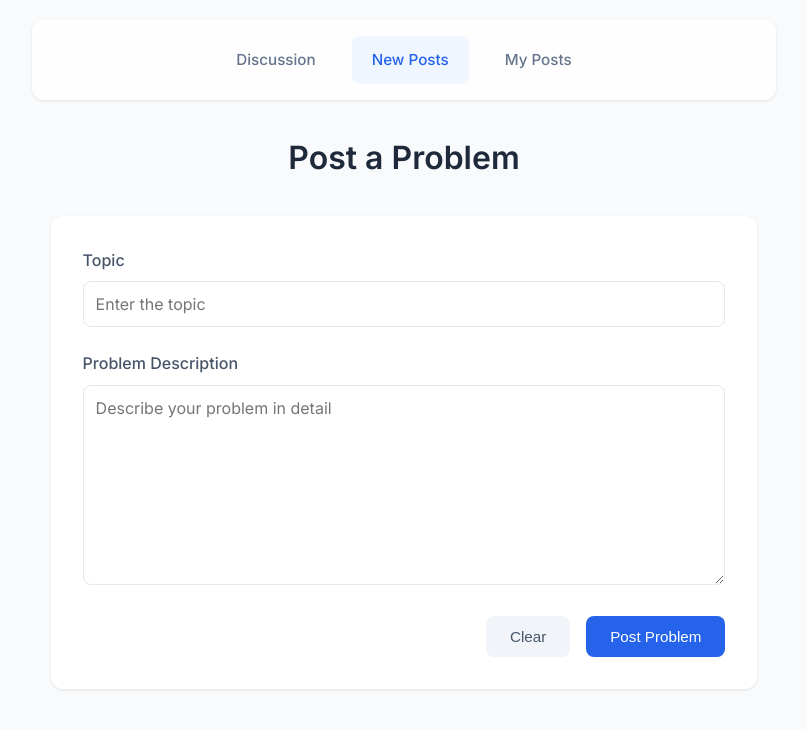
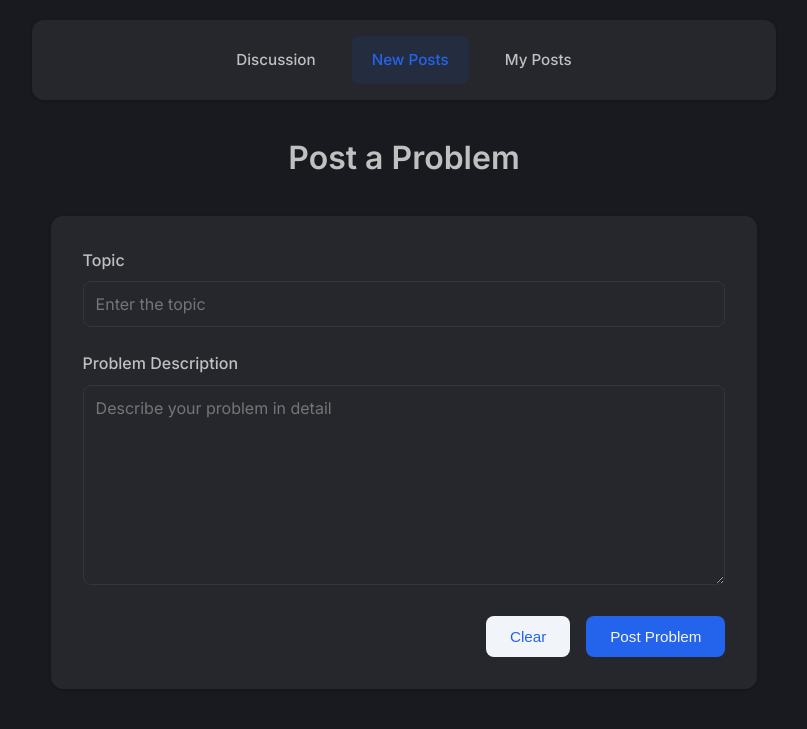
Before and after one commit to GearGuard/GearGuard, a PHP site: page /views/customer/community/newPost.php in a window 1280 px wide. Shown: the top 729 px of the page, without its empty margins (236-1043 px from the left). Run offline with PHP 8.4, Linux system fonts and the light colour scheme.

Commit message:
Refactor newPost page styles to use CSS variables for improved theming and consistency

```diff
--- a/views/customer/community/newPost.php
+++ b/views/customer/community/newPost.php
@@ -8,6 +8,16 @@
     <style>
         @import url("https://fonts.googleapis.com/css2?family=Inter:wght@400;500;600;700&display=swap");
 
+        :root {
+            --text: #f5f5f5;
+            --background: #181a20;
+            --primary: #C0C0C0FF;
+            --secondary: #25272d;
+            --accent: #2463eb;
+            --hover-bg: rgba(36, 99, 235, 0.1);
+            --border: #33363f;
+        }
+
         * {
             margin: 0;
             padding: 0;
@@ -15,9 +25,9 @@
         }
 
         body {
-            background: #f8fafc;
+            background: var(--background);
             font-family: "Inter", sans-serif;
-            color: #334155;
+            color: var(--text);
             line-height: 1.6;
             padding: 20px;
         }
@@ -32,12 +42,12 @@
         .page-title {
             font-size: 2rem;
             font-weight: 600;
-            color: #1e293b;
+            color: var(--primary);
         }
 
         .navMenu {
-            background-color: rgba(255, 255, 255, 0.9);
-            box-shadow: 0 1px 3px rgba(0, 0, 0, 0.1);
+            background-color: var(--secondary);
+            box-shadow: 0 1px 3px rgba(0, 0, 0, 0.3);
             border-radius: 12px;
             display: flex;
             justify-content: space-between;
@@ -57,7 +67,7 @@
         }
 
         .navMenu a {
-            color: #64748b;
+            color: var(--primary);
             text-decoration: none;
             font-size: 0.95rem;
             font-weight: 500;
@@ -67,8 +77,8 @@
         }
 
         .navMenu a.active {
-            color: #2563eb;
-            background: #eff6ff;
+            color: var(--accent);
+            background: var(--hover-bg);
         }
 
         .main-container {
@@ -77,9 +87,9 @@
         }
 
         .problem-form {
-            background: white;
+            background: var(--secondary);
             border-radius: 12px;
-            box-shadow: 0 1px 3px rgba(0, 0, 0, 0.1);
+            box-shadow: 0 1px 3px rgba(0, 0, 0, 0.3);
             padding: 2rem;
         }
 
@@ -90,7 +100,7 @@
         .form-group label {
             display: block;
             font-weight: 500;
-            color: #475569;
+            color: var(--primary);
             margin-bottom: 0.5rem;
             text-align: left;
         }
@@ -99,17 +109,19 @@
         .form-group textarea {
             width: 100%;
             padding: 0.75rem;
-            border: 1px solid #e2e8f0;
+            border: 1px solid var(--border);
             border-radius: 8px;
             font-family: inherit;
             font-size: 1rem;
+            color: var(--text);
             transition: border-color 0.2s ease;
+            background-color: var(--secondary);
         }
 
         .form-group input:focus,
         .form-group textarea:focus {
             outline: none;
-            border-color: #2563eb;
+            border-color: var(--accent);
         }
 
         .form-group textarea {
@@ -135,22 +147,23 @@
 
         .btn-clear {
             background: #f1f5f9;
-            color: #475569;
+            color: var(--accent);
         }
 
         .btn-clear:hover {
-            background: #e2e8f0;
+            background: var(--hover-bg);
         }
 
         .btn-post {
-            background: #2563eb;
-            color: white;
+            background: var(--accent);
+            color: var(--text);
         }
 
         .btn-post:hover {
             background: #1d4ed8;
         }
 
+        /* Responsive design */
         @media (max-width: 768px) {
             body {
                 padding: 10px;
```
